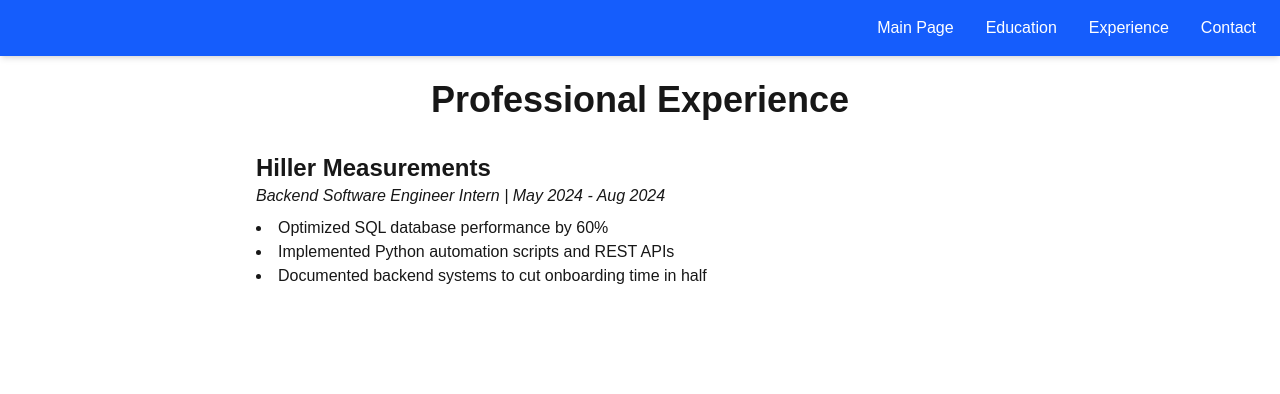
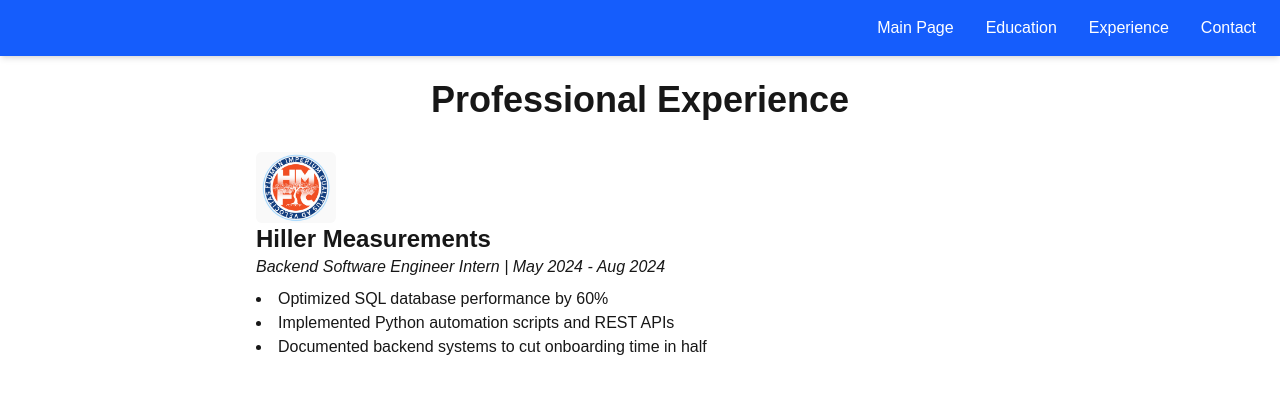
Before and after one commit to AlexisNavarro/portfolio, a Next.js app in the folder my-portfolio/: page /experience in a window 1280 px wide. Shown: the top 394 px of the page. Built offline with nearby package versions, Linux system fonts and the light colour scheme.

Commit message:
added hiller logo to the experience page

```diff
--- a/my-portfolio/src/app/experience/page.tsx
+++ b/my-portfolio/src/app/experience/page.tsx
@@ -1,11 +1,21 @@
 import React from "react";
+import Image from "next/image";
 
 export default function ExperiencePage() {
   return (
     <main className="min-h-screen p-8 pt-20 text-center">
       <h1 className="text-4xl font-bold mb-8">Professional Experience</h1>
 
+      {/*Experience*/}
       <div className="mb-10 text-left max-w-3xl mx-auto">
+        <div className="flex items-center space-x-4">
+          {/*Hiller logo */}
+          <Image src="/logos/hiller_measurements_logo.jpg"
+            alt="Hiller Measurments Logo"
+            width={80}
+            height={80}
+            className="object-contain rounded-md" />
+        </div>
         <h2 className="text-2xl font-semibold">Hiller Measurements</h2>
         <p className="italic text-white-500">
           Backend Software Engineer Intern | May 2024 - Aug 2024
```
Also changed, not shown: my-portfolio/public/logos/hiller_measurements_logo.jpg (added).
